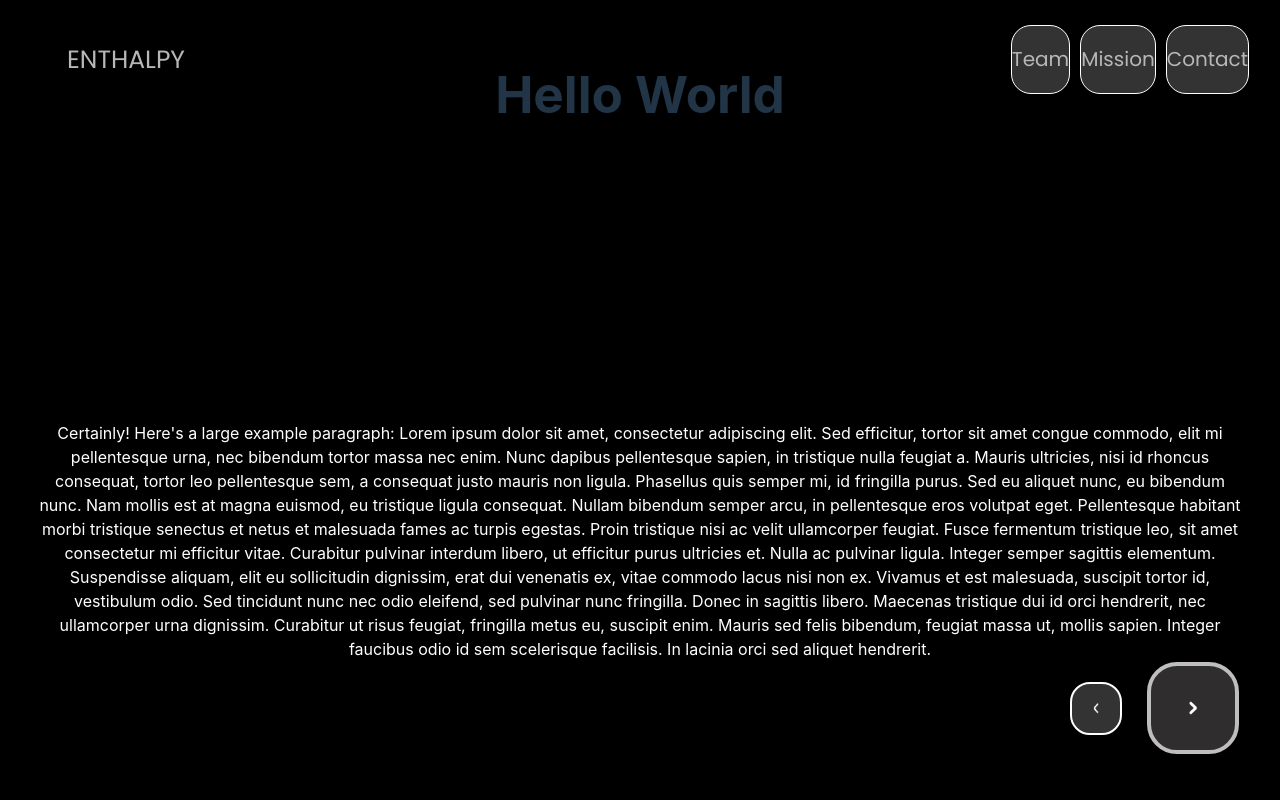
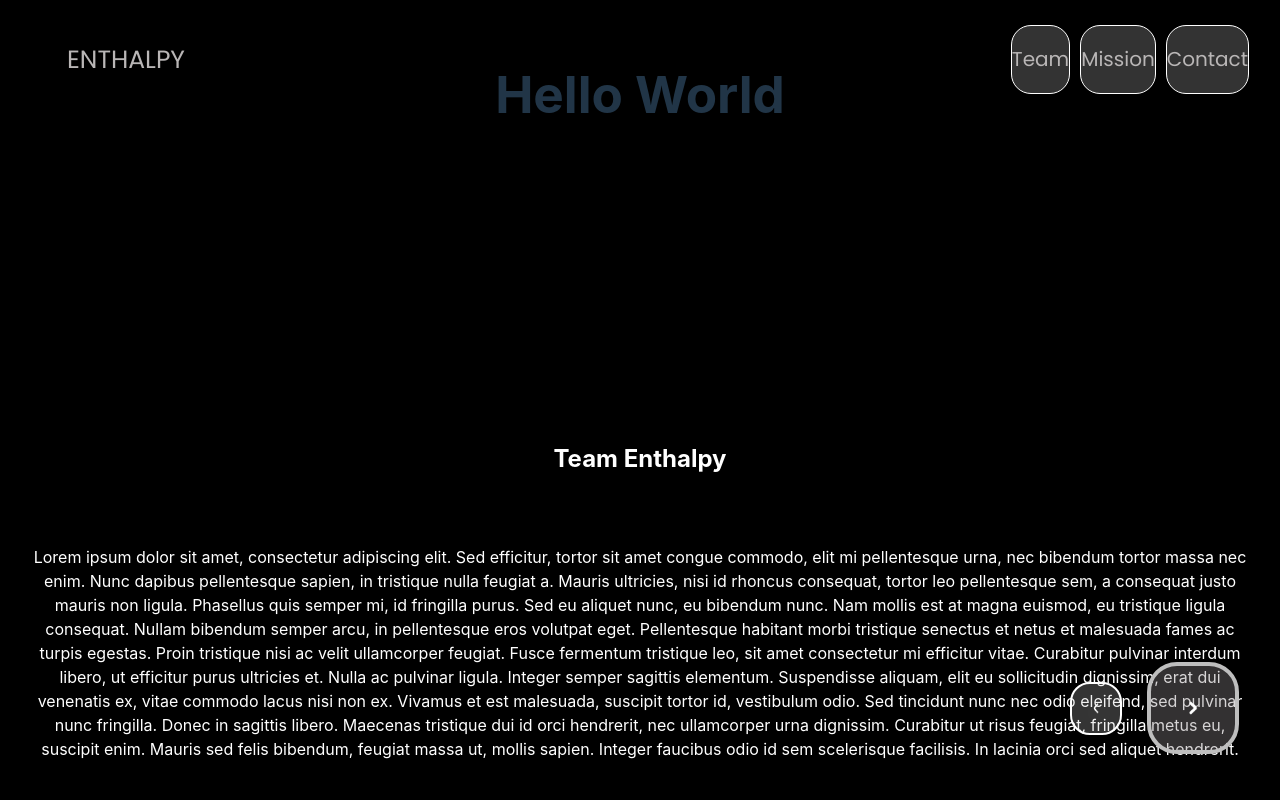
Before and after one commit to RAGAVV2/EnthalpyWebsite, a React (Vite) app: page / in a window 1280 px wide. Shown: the top 800 px of the page. Built offline with nearby package versions, Linux system fonts and the light colour scheme.

Commit message:
add:content

```diff
--- a/src/components/pages/mainpg.jsx
+++ b/src/components/pages/mainpg.jsx
@@ -10,8 +10,8 @@ const HomeContent = () => {
         <p>
       <br/>
 <br/><br/><br/><br/><br/><br/><br/><br/><br/><br/>
-        Certainly! Here's a large example paragraph:
-
+        <h2>Team Enthalpy</h2>
+<br/><br/>
 Lorem ipsum dolor sit amet, consectetur adipiscing elit. Sed efficitur, tortor sit amet congue commodo, elit mi pellentesque urna, nec bibendum tortor massa nec enim. Nunc dapibus pellentesque sapien, in tristique nulla feugiat a. Mauris ultricies, nisi id rhoncus consequat, tortor leo pellentesque sem, a consequat justo mauris non ligula. Phasellus quis semper mi, id fringilla purus. Sed eu aliquet nunc, eu bibendum nunc. Nam mollis est at magna euismod, eu tristique ligula consequat. Nullam bibendum semper arcu, in pellentesque eros volutpat eget. Pellentesque habitant morbi tristique senectus et netus et malesuada fames ac turpis egestas. Proin tristique nisi ac velit ullamcorper feugiat. Fusce fermentum tristique leo, sit amet consectetur mi efficitur vitae. Curabitur pulvinar interdum libero, ut efficitur purus ultricies et. Nulla ac pulvinar ligula. Integer semper sagittis elementum.
 
 Suspendisse aliquam, elit eu sollicitudin dignissim, erat dui venenatis ex, vitae commodo lacus nisi non ex. Vivamus et est malesuada, suscipit tortor id, vestibulum odio. Sed tincidunt nunc nec odio eleifend, sed pulvinar nunc fringilla. Donec in sagittis libero. Maecenas tristique dui id orci hendrerit, nec ullamcorper urna dignissim. Curabitur ut risus feugiat, fringilla metus eu, suscipit enim. Mauris sed felis bibendum, feugiat massa ut, mollis sapien. Integer faucibus odio id sem scelerisque facilisis. In lacinia orci sed aliquet hendrerit.
```
